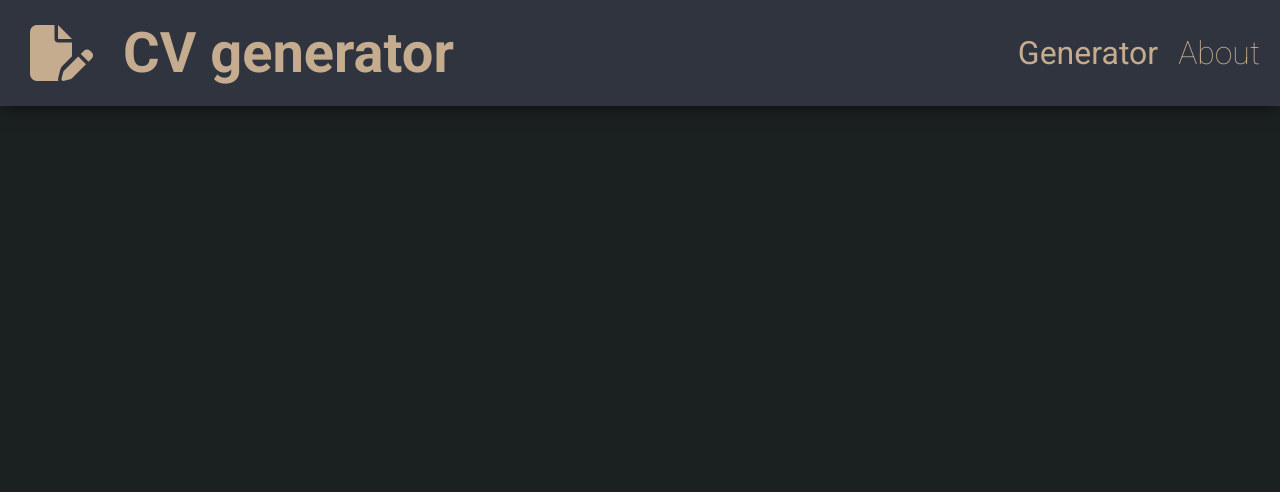
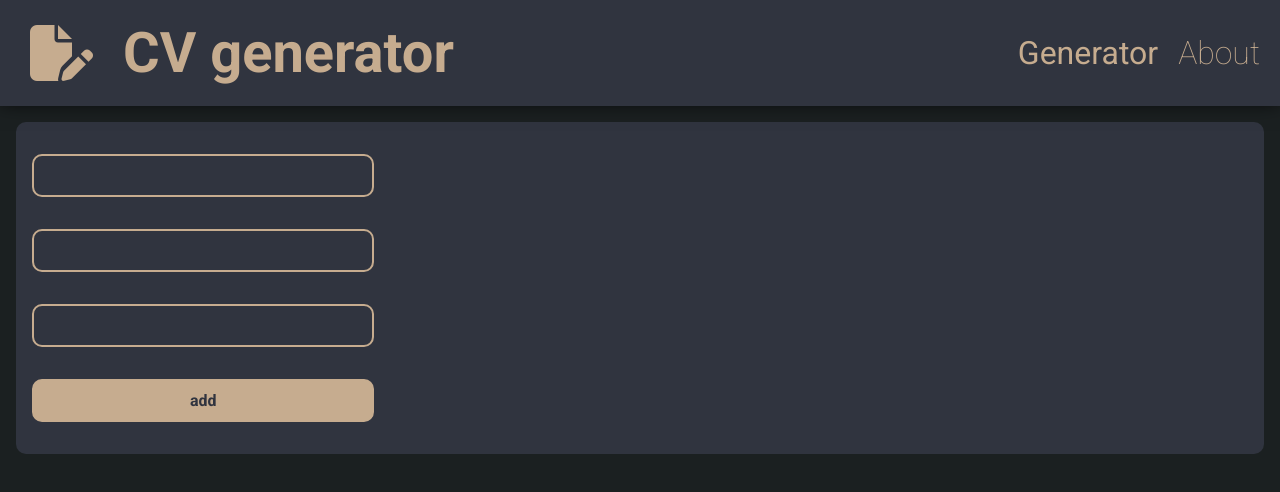
Before and after one commit to AirGamming/odin-cv-project, a React (Create React App) app: page / in a window 1280 px wide. Shown: the top 492 px of the page. Built offline with nearby package versions, Linux system fonts and the light colour scheme.

Commit message:
added switching between about and main function

```diff
--- a/src/App.js
+++ b/src/App.js
@@ -1,13 +1,14 @@
-import React from "react";
-import HeaderExp from "./components/header/header.js";
-import Main from "./components/main/main.js";
-import "./css/main.css";
+import React, { useState } from 'react'
+import Header from './components/header/header.js'
+import { SwitchMain } from 'components/main/switch.js'
+import './css/app.css'
 
 export default function App() {
-  return (
-    <div>
-      <HeaderExp />
-      <Main />
-    </div>
-  );
+	const [state, setState] = useState('main')
+	return (
+		<div>
+			<Header state={state} setState={setState} />
+			<SwitchMain />
+		</div>
+	)
 }
--- a/src/components/header/header.js
+++ b/src/components/header/header.js
@@ -1,15 +1,17 @@
-import React from "react";
-import "../../css/header.css";
-import Menu from "./menu.js"
+import React from 'react'
+import '../../css/header.css'
+import Menu from './menu.js'
 
-export default function HeaderExp() {
-  return (
+export default function Header({ state, setState }) {
+
+
+	return (
 		<header>
 			<div id="logo">
-				<i class="fa-solid fa-file-pen"></i>
+				<i className="fa-solid fa-file-pen"></i>
 				<h1>CV generator</h1>
 			</div>
-			 <Menu />
+			<Menu state={state} setState={setState}/>
 		</header>
-	);
+	)
 }
--- a/src/components/header/menu.js
+++ b/src/components/header/menu.js
@@ -1,7 +1,6 @@
-import React from "react";
+import React from 'react'
 
-export default function Menu() {
-
+export default function Menu({ state, setState }) {
 	return (
 		<ul>
 			<li id="active">Generator</li>
--- /dev/null
+++ b/src/components/main/about.js
@@ -0,0 +1,5 @@
+import React from 'react'
+
+export default function About() {
+	return <div id="about"></div>
+}
--- a/src/components/main/main.js
+++ b/src/components/main/main.js
@@ -1,5 +1,15 @@
-import React from "react";
+import React from 'react'
+import '../../css/main.css'
 
 export default function Main() {
-  return <main></main>;
+	return (
+		<main>
+			<form action="">
+				<input type="text" name="" id="" />
+				<input type="text" />
+				<input type="text" />
+				<button>add</button>
+			</form>
+		</main>
+	)
 }
--- /dev/null
+++ b/src/components/main/switch.js
@@ -0,0 +1,13 @@
+import React from 'react'
+import Main from './main.js'
+import About from './about.js'
+
+export function SwitchMain() {
+	const defaultPage = 'Main'
+	let currentPage = defaultPage
+	if (currentPage === 'Main') {
+		return <Main />
+	} else if (currentPage === 'About') {
+		return <About />
+	}
+}
--- /dev/null
+++ b/src/css/app.css
@@ -0,0 +1,15 @@
+@import url("https://fonts.googleapis.com/css2?family=Roboto:ital,wght@0,100;0,300;0,400;0,500;0,700;0,900;1,100;1,300;1,400;1,500;1,700;1,900&display=swap");
+:root{
+  --color-primary: #1B2021;
+  --color-secondary: #30343F;
+  --color-accent: #C6AC8F;
+}
+* {
+  font-family: "Roboto", sans-serif;
+  box-sizing: border-box;
+  padding: 0;
+  margin: 0;
+}#root{
+  background-color: var(--color-primary);
+  min-height: 100vh;
+}
--- a/src/css/main.css
+++ b/src/css/main.css
@@ -1,15 +1,32 @@
-@import url("https://fonts.googleapis.com/css2?family=Roboto:ital,wght@0,100;0,300;0,400;0,500;0,700;0,900;1,100;1,300;1,400;1,500;1,700;1,900&display=swap");
-:root{
-  --color-primary: #1B2021;
-  --color-secondary: #30343F;
-  --color-accent: #C6AC8F;
+:root {
+  --color-primary: #1b2021;
+  --color-secondary: #30343f;
+  --color-accent: #c6ac8f;
 }
-* {
-  font-family: "Roboto", sans-serif;
-  box-sizing: border-box;
-  padding: 0;
-  margin: 0;
-}#root{
-  background-color: var(--color-primary);
-  min-height: 100vh;
+main {
+  margin: 1em;
+  border-radius: 10px;
+  min-height: 300px;
+  width: calc(100% - (2 * 1em));
+  background: var(--color-secondary);
 }
+form {
+  width: 30%;
+  display: flex;
+  flex-direction: column;
+  padding: 1em;
+}
+form > * {
+  margin: 1em 0;
+  padding: 10px;
+  background-color: var(--color-secondary);
+  color: var(--color-accent);
+  font-size: 1em;
+  border: var(--color-accent) 2px solid;
+  border-radius: 10px;
+}
+form > button {
+  background-color: var(--color-accent);
+  color: var(--color-secondary);
+  font-weight: 700;
+}
```
Also changed, not shown: 1 other file (tests, documents, lock files or other folders). Lines whose indentation alone changed are shown as unchanged.
